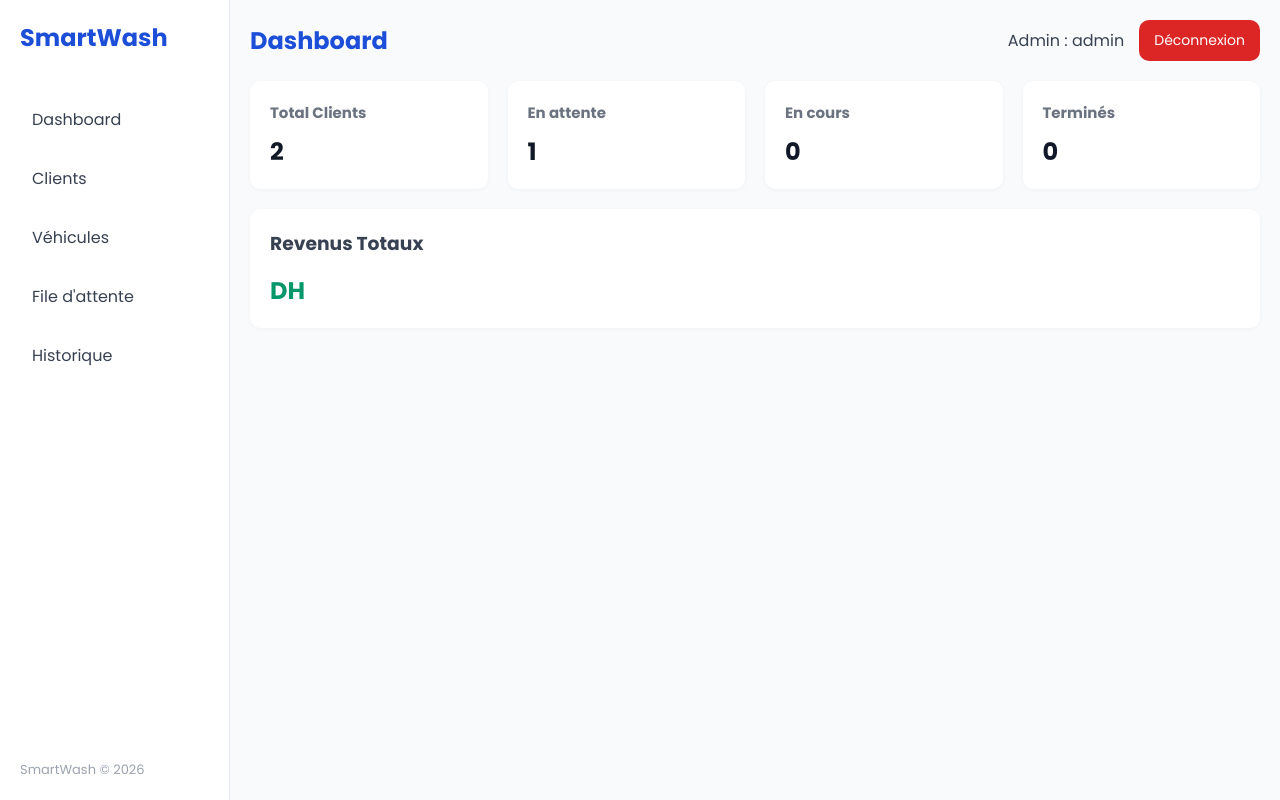
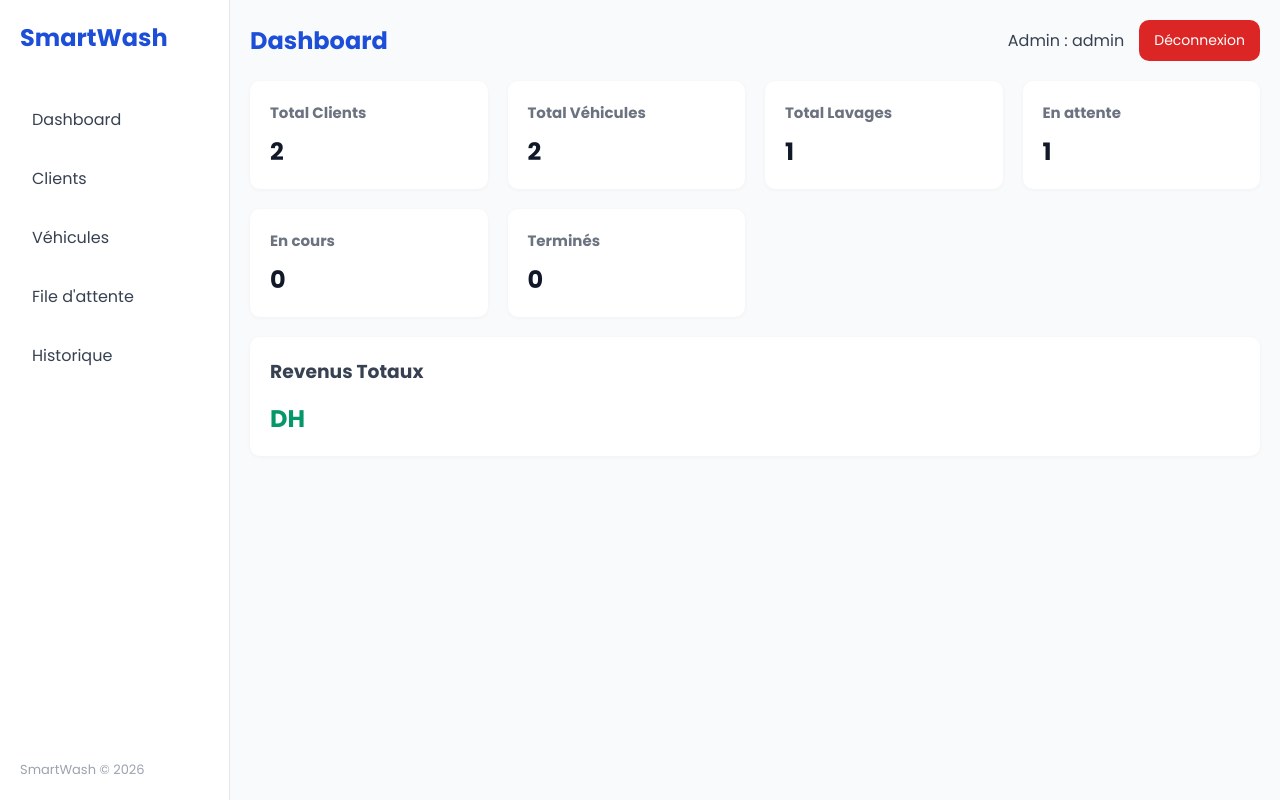
Before and after one commit to medalae0005/PFE, a PHP site: page /dashboard.php in a window 1280 px wide. Run offline with PHP 8.4, Linux system fonts and the light colour scheme; a user stored in the database is signed in; data comes from the database, SQL or seed files in the repository.

Commit message:
Add total vehicles and total washes to dashboard
Added calculations for total vehicles and total washes to the dashboard.

```diff
--- a/SmartWash/pages/dashboard.php
+++ b/SmartWash/pages/dashboard.php
@@ -13,6 +13,12 @@ require '../config/database.php';
 
 // Calculer le nombre total des clients
 $totalClients = $pdo->query("SELECT COUNT(*) FROM clients")->fetchColumn();
+
+// Calculer le nombre total des véhicules
+$totalVoitures = $pdo->query("SELECT COUNT(*) FROM voitures")->fetchColumn();
+
+// Calculer le nombre total des lavages
+$totalLavages = $pdo->query("SELECT COUNT(*) FROM lavages")->fetchColumn();
 
 // Calculer le nombre des lavages en attente
 $waiting = $pdo->query("SELECT COUNT(*) FROM lavages WHERE statut = 'En attente'")->fetchColumn();
@@ -45,7 +51,7 @@ if (!$revenus) {
 <title>Dashboard - SmartWash</title>
 
 <link href="https://fonts.googleapis.com/css2?family=Poppins:wght@300;400;500;600;700&display=swap" rel="stylesheet">
-<link rel="stylesheet" href="../assets/css/style.css?v=3">
+<link rel="stylesheet" href="../assets/css/style.css?v=10">
 </head>
 
 <body>
@@ -104,6 +110,16 @@ if (!$revenus) {
             </div>
 
             <div class="card">
+                <h4>Total Véhicules</h4>
+                <h2><?php echo $totalVoitures; ?></h2>
+            </div>
+
+            <div class="card">
+                <h4>Total Lavages</h4>
+                <h2><?php echo $totalLavages; ?></h2>
+            </div>
+
+            <div class="card">
                 <h4>En attente</h4>
                 <h2><?php echo $waiting; ?></h2>
             </div>
```
